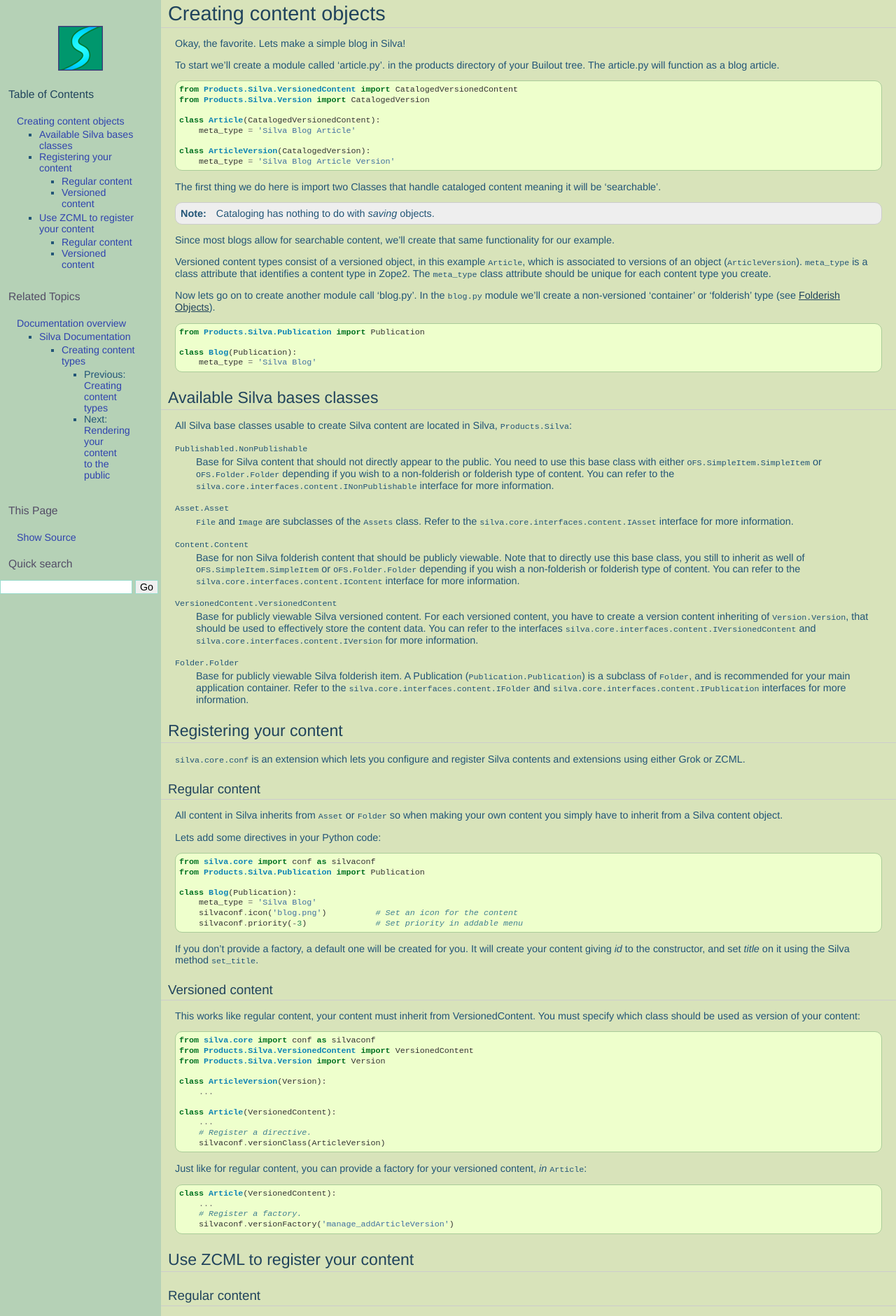
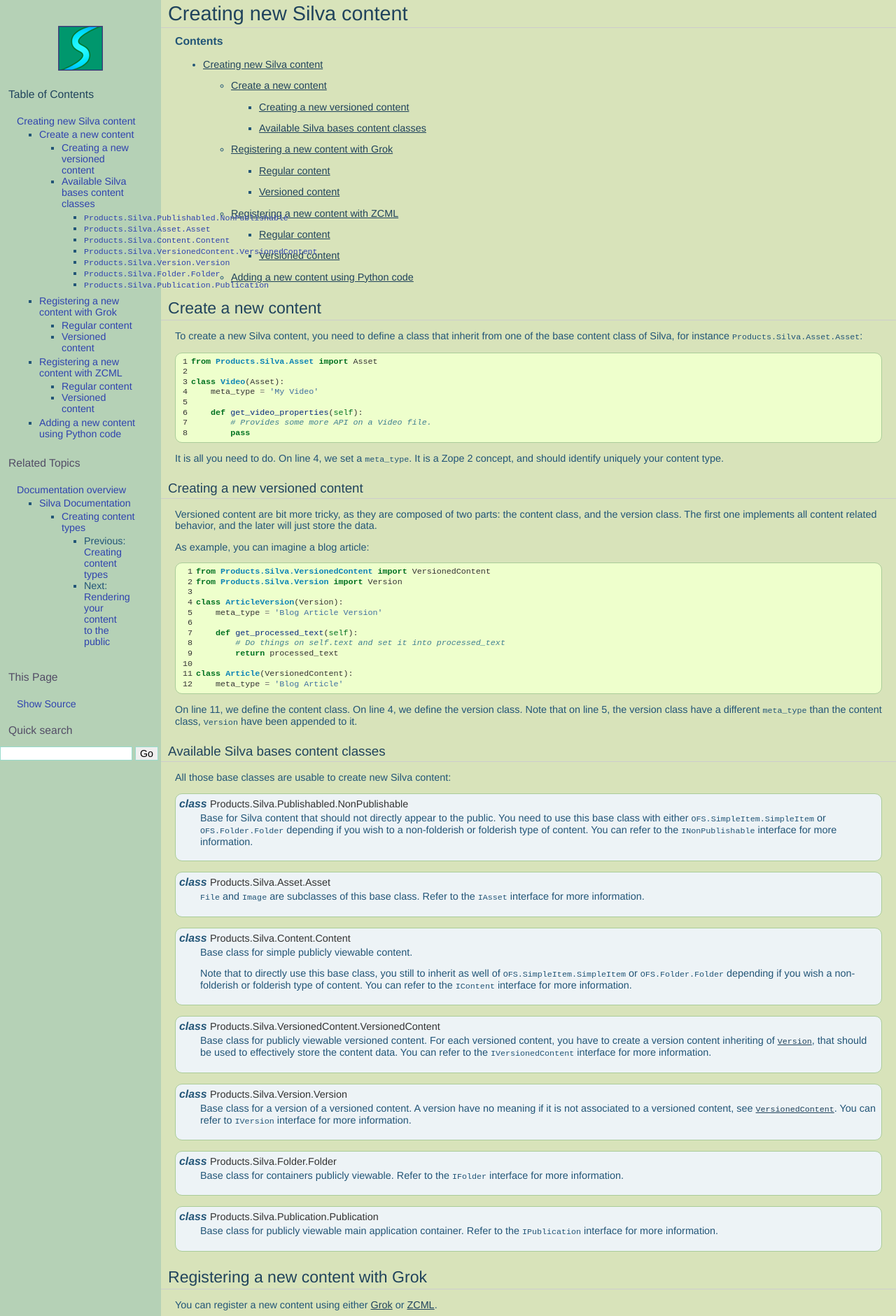
Before and after one commit to silvacms/documentation, a Sphinx documentation site: the page built from source/silva/contents/base.rst, in a window 1280 px wide. Shown: the top 1881 px of the page at 70% size. Built offline with Sphinx 7.4.7, drawn with Linux system fonts in a browser that asks for light colours; pages that are not in the unit, such as notebooks, are missing from menus; comment, search, counter and statistics services are not loaded; cross-references to code outside the pages are shown as plain code; some of the changed text lies outside the part shown.

Commit message:
Work on content documentation.

```diff
--- a/source/.static/default.css
+++ b/source/.static/default.css
@@ -391,7 +391,7 @@
 }
 
 div.body div.toctree-wrapper {
-  background-color: #deeade;
+  background-color: #f6f9ec;
 }
 
 div.body p.topic-title {
@@ -578,6 +578,7 @@
 
 /* Code examples */
 
+dl.class,
 dl.interface,
 dl.event,
 pre {
@@ -587,6 +588,14 @@
   border: 1px solid #ac9;
   border-radius: 10px;
   overflow: auto;
+}
+
+dl.class {
+  background-color: #edf3f6;
+}
+
+dl.event {
+  background-color: #deeade;
 }
 
 div.highlight {
--- a/source/index.rst
+++ b/source/index.rst
@@ -14,5 +14,4 @@
 ==================
 
 * :ref:`genindex`
-* :ref:`modindex`
 * :ref:`search`
--- a/source/silva/api/folders.rst
+++ b/source/silva/api/folders.rst
@@ -32,7 +32,7 @@
 Site information
 ~~~~~~~~~~~~~~~~
 
-.. module:: silva.core.interfaces.content
+.. currentmodule:: silva.core.interfaces.content
 
 You often wish to retrieve the root content of your current site in a
 layout. We don't recommend to use ``get_root`` from
--- a/source/silva/api/zca.rst
+++ b/source/silva/api/zca.rst
@@ -11,7 +11,7 @@
 How to retrieve a Zope adapter
 ------------------------------
 
-.. module:: silva.core.interfaces.auth
+.. currentmodule:: silva.core.interfaces.auth
 
 If you wish to retrieve an adapter of the functionality provided by an
 adapter, for instance :py:interface:`IAuthorizationManager`, you can
@@ -71,7 +71,7 @@
 How to retrieve a Zope utility
 ------------------------------
 
-.. module:: silva.core.services.interfaces
+.. currentmodule:: silva.core.services.interfaces
 
 If you wish to retrieve an utility, you can use
 ``zope.component.getUtility``. For instance to retrieve Silva's
--- a/source/silva/contents/base.rst
+++ b/source/silva/contents/base.rst
@@ -1,214 +1,293 @@
-.. _base:
+Creating new Silva content
+==========================
 
-Creating content objects
-========================
+.. contents::
 
-Okay, the favorite. Lets make a simple blog in Silva!
+Create a new content
+--------------------
 
-To start we'll create a module called 'article.py'. in the products
-directory of your Builout tree. The article.py will function as a blog
-article.
+To create a new Silva content, you need to define a class that inherit
+from one of the base content class of Silva, for instance
+:py:class:`Products.Silva.Asset.Asset`:
 
 .. code-block:: python
+  :linenos:
 
-  from Products.Silva.VersionedContent import CatalogedVersionedContent
-  from Products.Silva.Version import CatalogedVersion
+  from Products.Silva.Asset import Asset
 
-  class Article(CatalogedVersionedContent):
-      meta_type = 'Silva Blog Article'
+  class Video(Asset):
+      meta_type = 'My Video'
 
-  class ArticleVersion(CatalogedVersion):
-      meta_type = 'Silva Blog Article Version'
+      def get_video_properties(self):
+          # Provides some more API on a Video file.
+          pass
 
-The first thing we do here is import two Classes that handle cataloged
-content meaning it will be 'searchable'.
+It is all you need to do. On line 4, we set a ``meta_type``. It is a
+Zope 2 concept, and should identify uniquely your content type.
 
-.. note::
 
-   Cataloging has nothing to do with *saving* objects.
+Creating a new versioned content
+~~~~~~~~~~~~~~~~~~~~~~~~~~~~~~~~
 
-Since most blogs allow for searchable content, we'll create that same
-functionality for our example.
+Versioned content are bit more tricky, as they are composed of two
+parts: the content class, and the version class. The first one
+implements all content related behavior, and the later will just store
+the data.
 
-Versioned content types consist of a versioned object, in this example
-``Article``, which is associated to versions of an object
-(``ArticleVersion``). ``meta_type`` is a class attribute that
-identifies a content type in Zope2. The ``meta_type`` class attribute
-should be unique for each content type you create.
-
-Now lets go on to create another module call 'blog.py'. In the
-``blog.py`` module we'll create a non-versioned 'container' or
-'folderish' type (see :ref:`folders`).
+As example, you can imagine a blog article:
 
 .. code-block:: python
+   :linenos:
 
-  from Products.Silva.Publication import Publication
+   from Products.Silva.VersionedContent import VersionedContent
+   from Products.Silva.Version import Version
 
-  class Blog(Publication):
-      meta_type = 'Silva Blog'
+   class ArticleVersion(Version):
+       meta_type = 'Blog Article Version'
 
-Available Silva bases classes
------------------------------
+       def get_processed_text(self):
+           # Do things on self.text and set it into processed_text
+           return processed_text
 
-All Silva base classes usable to create Silva content are located in
-Silva, ``Products.Silva``:
+   class Article(VersionedContent):
+       meta_type = 'Blog Article'
 
-``Publishabled.NonPublishable``
+
+
+On line 11, we define the content class. On line 4, we define the
+version class. Note that on line 5, the version class have a different
+``meta_type`` than the content class, ``Version`` have been appended
+to it.
+
+
+Available Silva bases content classes
+~~~~~~~~~~~~~~~~~~~~~~~~~~~~~~~~~~~~~
+
+.. currentmodule:: silva.core.interfaces.content
+
+All those base classes are usable to create new Silva content:
+
+.. class:: Products.Silva.Publishabled.NonPublishable
+
   Base for Silva content that should not directly appear to the
   public. You need to use this base class with either
   ``OFS.SimpleItem.SimpleItem`` or ``OFS.Folder.Folder`` depending if
   you wish to a non-folderish or folderish type of content. You can
-  refer to the
-  :py:interface:`silva.core.interfaces.content.INonPublishable`
-  interface for more information.
+  refer to the :py:interface:`INonPublishable` interface for more
+  information.
 
-``Asset.Asset``
-  ``File`` and ``Image`` are subclasses of the ``Assets`` class. Refer
-  to the :py:interface:`silva.core.interfaces.content.IAsset`
-  interface for more information.
+.. class:: Products.Silva.Asset.Asset
 
-``Content.Content``
-  Base for non Silva folderish content that should be publicly
-  viewable. Note that to directly use this base class, you still to
-  inherit as well of ``OFS.SimpleItem.SimpleItem`` or
-  ``OFS.Folder.Folder`` depending if you wish a non-folderish or
-  folderish type of content. You can refer to the
-  :py:interface:`silva.core.interfaces.content.IContent` interface for
+  ``File`` and ``Image`` are subclasses of this base class. Refer to
+  the :py:interface:`IAsset` interface for more information.
+
+.. class:: Products.Silva.Content.Content
+
+  Base class for simple publicly viewable content.
+
+  Note that to directly use this base class, you still to inherit as
+  well of ``OFS.SimpleItem.SimpleItem`` or ``OFS.Folder.Folder``
+  depending if you wish a non-folderish or folderish type of
+  content. You can refer to the :py:interface:`IContent` interface for
   more information.
 
-``VersionedContent.VersionedContent``
-  Base for publicly viewable Silva versioned content. For each
+.. class:: Products.Silva.VersionedContent.VersionedContent
+
+  Base class for publicly viewable versioned content. For each
   versioned content, you have to create a version content inheriting
-  of ``Version.Version``, that should be used to effectively store the
-  content data. You can refer to the interfaces
-  :py:interface:`silva.core.interfaces.content.IVersionedContent` and
-  :py:interface:`silva.core.interfaces.content.IVersion` for more
+  of :py:class:`Version<Products.Silva.Version.Version>`, that should
+  be used to effectively store the content data. You can refer to the
+  :py:interface:`IVersionedContent` interface for more information.
+
+.. class:: Products.Silva.Version.Version
+
+  Base class for a version of a versioned content. A version have no
+  meaning if it is not associated to a versioned content, see
+  :py:class:`VersionedContent<Products.Silva.VersionedContent.VersionedContent>`.
+  You can refer to :py:interface:`IVersion` interface for more
   information.
 
 
-``Folder.Folder``
-  Base for publicly viewable Silva folderish item. A Publication
-  (``Publication.Publication``) is a subclass of ``Folder``, and is
-  recommended for your main application container. Refer to the
-  :py:interface:`silva.core.interfaces.content.IFolder` and
-  :py:interface:`silva.core.interfaces.content.IPublication`
-  interfaces for more information.
+.. class:: Products.Silva.Folder.Folder
 
+  Base class for containers publicly viewable. Refer to the
+  :py:interface:`IFolder` interface for more information.
 
-Registering your content
-------------------------
+.. class:: Products.Silva.Publication.Publication
 
-``silva.core.conf`` is an extension which lets you configure and
-register Silva contents and extensions using either Grok or ZCML.
+  Base class for publicly viewable main application container. Refer
+  to the :py:interface:`IPublication` interface for more information.
+
+Registering a new content with Grok
+-----------------------------------
+
+You can register a new content using either :term:`Grok` or :term:`ZCML`.
+
+.. note::
+
+   You have to choose one way, and only way to do it. You cannot mix
+   different kind of registration.
 
 Regular content
 ~~~~~~~~~~~~~~~
 
-All content in Silva inherits from ``Asset`` or ``Folder`` so when
-making your own content you simply have to inherit from a Silva
-content object.
+After enabling :term:`Grok` in your extension, your content will be
+registered for you. You customize the registration using
+:term:`Grok directives<Grok directive>`:
 
-Lets add some directives in your Python code:
+.. code-block:: python
+   :linenos:
+
+   from Products.Silva.Publication import Publication
+   from silva.core import conf as silvaconf
+
+   class Blog(Publication):
+       meta_type = 'Blog'
+       silvaconf.icon('blog.png')
+       silvaconf.priority(-3)
+
+On line 6, the ``silvaconf.icon`` directive sets the pathname to an
+icon file (``GIF`` or ``PNG``) to use as content icon. On line 7, the
+priority of the content in the addable menu is changed with the help
+of ``silvaconf.priority``.
+
+
+By default Silva will create a factory for your content.
+
+.. glossary::
+
+   *Content factory*
+     A content factory is a function that create a new Zope 2 content
+     in Zope 2, and add in one container.
+
+However, you can still provide yourself your own factory function to
+customize the creation of your content. You have some responsibilities
+if you do it, as triggering some :term:`Zope event`:
 
 .. code-block:: python
 
-   from silva.core import conf as silvaconf
-   from Products.Silva.Publication import Publication
+   from zope.event import notify
+   from zope.lifecycleevent import ObjectCreatedEvent
 
-   class Blog(Publication):
-       meta_type = 'Silva Blog'
-       silvaconf.icon('blog.png')          # Set an icon for the content
-       silvaconf.priority(-3)              # Set priority in addable menu
+   def manage_addBlog(container, identifier, title):
+       container[identifier] = Blog(identifier)
+       # Use the blog instance coming from container, to get acquisition
+       blog = container[identifier]
+       blog.set_title(title)
+       # Do what ever you want with blog
+       notify(ObjectCreatedEvent(blog))
 
+And on your content you need to use the directive
+``silvaconf.factory`` (in the content class):
 
-If you don't provide a factory, a default one will be created for
-you. It will create your content giving `id` to the constructor, and
-set `title` on it using the Silva method ``set_title``.
+.. code-block:: python
 
-.. You can give more than one factory, and if the first one is a adding
-.. form (the name should finish by ``Form``), it will be used to create
-.. the content in ZMI using the adding menu.
+   silvaconf.factory('manage_addBlog')
+
+You can define a factory which is a ZMI add form, declare it on your
+content *before* the real Python factory, and use the directive
+``silvaconf.zmi_addable`` (in the content class) to make your content
+addable from ZMI:
+
+.. code-block:: python
+
+   silvaconf.zmi_addable()
+
+.. warning::
+
+   By convention all :term:`Content factory` are called
+   ``manage_add`` + the content class name.
+
+.. warning::
+
+   Due to many acquisition side effect, we strongly recommend **not**
+   to define custom :term:`Content factory`, and use the Silva generic
+   one. If you need to execute some code on your content after its
+   creation, the best is to listen the
+   :py:event:`IObjectCreatedEvent<zope.lifecycleevent.interfaces.IObjectCreatedEvent>`
+   to do it.
 
 
 Versioned content
 ~~~~~~~~~~~~~~~~~
 
-This works like regular content, your content must inherit from
-VersionedContent. You must specify which class should be used as
-version of your content:
+Registering a new versioned content in Silva works exactly registering
+a regular content, except there is an additional :term:`Grok
+directive` needed to associate the version class to the versioned
+content class:
 
 .. code-block:: python
+   :linenos:
 
-   from silva.core import conf as silvaconf
    from Products.Silva.VersionedContent import VersionedContent
    from Products.Silva.Version import Version
+   from silva.core import conf as silvaconf
 
    class ArticleVersion(Version):
-       ...
+       meta_type = 'Article Version'
 
    class Article(VersionedContent):
-       ...
-       # Register a directive.
-       silvaconf.versionClass(ArticleVersion)
+       meta_type = 'Article'
+       silvaconf.icon('article.png')
+       silvaconf.version_class(ArticleVersion)
 
-Just like for regular content, you can provide a factory for your
-versioned content, *in* ``Article``:
+The extra directive is used on line 11, and takes as argument directly
+the version class.
 
-.. code-block:: python
 
-   class Article(VersionedContent):
-       ...
-       # Register a factory.
-       silvaconf.versionFactory('manage_addArticleVersion')
+Registering a new content with ZCML
+-----------------------------------
 
-Use ZCML to register your content
----------------------------------
+:term:`Grok` registration should be preferred over :term:`ZCML`
+registration, but if you wish, you can still use :term:`ZCML` to
+register your contents.
+
 
 Regular content
 ~~~~~~~~~~~~~~~
 
-In the products directory you must create a ``configure.zcml`` file
-this file will register your new content type with Zope.
+In your ``configure.zcml`` file, you need to use the ``silva:content``
+ZCML directive to register your content type:
 
 .. code-block:: xml
+   :linenos:
 
-   <configure
-     xmlns="http://namespaces.zope.org/zope"
-     xmlns:five="http://namespaces.zope.org/five"
-     xmlns:silva="http://infrae.com/ns/silvaconf"
-     xmlns:browser="http://namespaces.zope.org/browser">
+   <silva:content
+     extension_name="SilvaBlog"
+     content=".blog.Blog"
+     icon="blog.png"
+     />
 
-   </configure>
-
-This ``zcml`` file will not work because we haven't actually connected
-anything. But each ``configure.zcml`` must have at least the these
-tags.
-
-Now in the ``configure.zcml`` add this to register your content type:
-
-.. code-block:: xml
-
-  <silva:content
-    extension_name="SilvaBlog"
-    content=".blog.Blog"
-    icon="blog.png"/>
 
 Versioned content
 ~~~~~~~~~~~~~~~~~
 
-Now lets add the versioned content to your ``configure.zcml``.
+A versioned content does not use the same ZCML directive than a
+regular content to be registered:
 
 .. code-block:: xml
+   :linenos:
 
-  <silva:versionedcontent
-    extension_name="SilvaBlog"
-    content=".article.Article"
-    version=".article.ArticleVersion"
-    icon="article.png"
-    />
+   <silva:versionedcontent
+     extension_name="SilvaBlog"
+     content=".article.Article"
+     version=".article.ArticleVersion"
+     icon="article.png"
+     / >
 
-.. note::
 
-   There are attributes of these zcml directives that aren't covered
-   in this document.  To learn more, read the definitions in
-   ``silva.core.zcml.directives``.
+Adding a new content using Python code
+--------------------------------------
+
+After you created and registered your content in Zope, you can, in
+Python code add a new content in the container of your choice:
+
+.. code-block:: python
+   :linenos:
+
+   factory = container.manage_addProduct['silva.app.blog']
+   factory.manage_addArticle('identifier', u'My content')
+
+On line 1, we look for the factories of our extension, we called
+*silva.app.blog* during the :ref:`registering-extension-using-grok`.
+On line 2, we invoke the factory to create a new *Article* content.
```
Also changed, not shown: source/silva/extension/index.rst (+35 -21 lines). Lines whose indentation alone changed are shown as unchanged.
